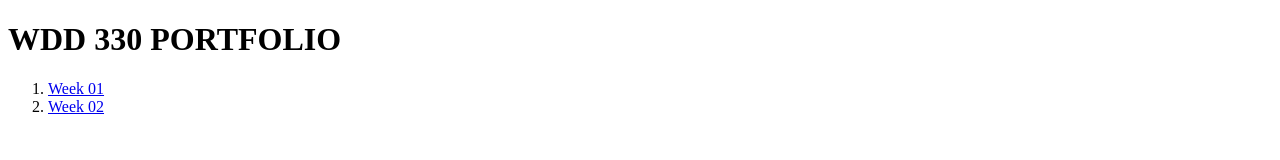
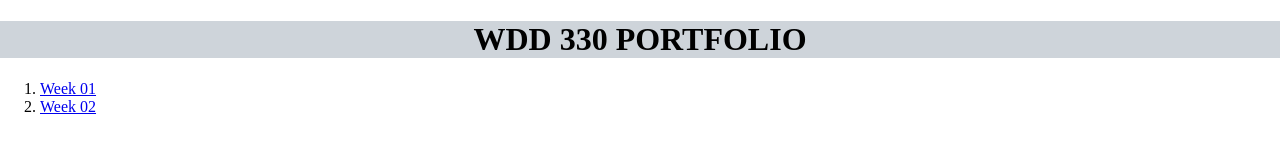
Before and after one commit to abraham-espinosa/WDD-330, a plain HTML site: page index.html in a window 1280 px wide. Drawn offline with Linux system fonts and the light colour scheme.

Commit message:
add css to index

```diff
--- /dev/null
+++ b/css/template.css
@@ -0,0 +1,12 @@
+body{
+    margin: 0;
+    padding: 0;
+}
+
+header{
+    background-color: #ced4da;
+}
+
+.centered {
+    text-align: center;
+  }
--- a/index.html
+++ b/index.html
@@ -1,14 +1,22 @@
 <!DOCTYPE html>
 <html lang="en">
+
 <head>
     <meta charset="UTF-8">
     <meta http-equiv="X-UA-Compatible" content="IE=edge">
     <meta name="viewport" content="width=device-width, initial-scale=1.0">
+    <link rel="stylesheet" href="css/template.css">
     <title>WDD 330 Portfolio</title>
 </head>
+
 <body>
-    <h1>WDD 330 PORTFOLIO</h1>
-    <ol></ol>
+    <header>
+        <h1 class="centered">WDD 330 PORTFOLIO</h1>
+    </header>
+    <main>
+        <ol></ol>
+    </main>
     <script src="js/main.js"></script>
 </body>
+
 </html>
```
